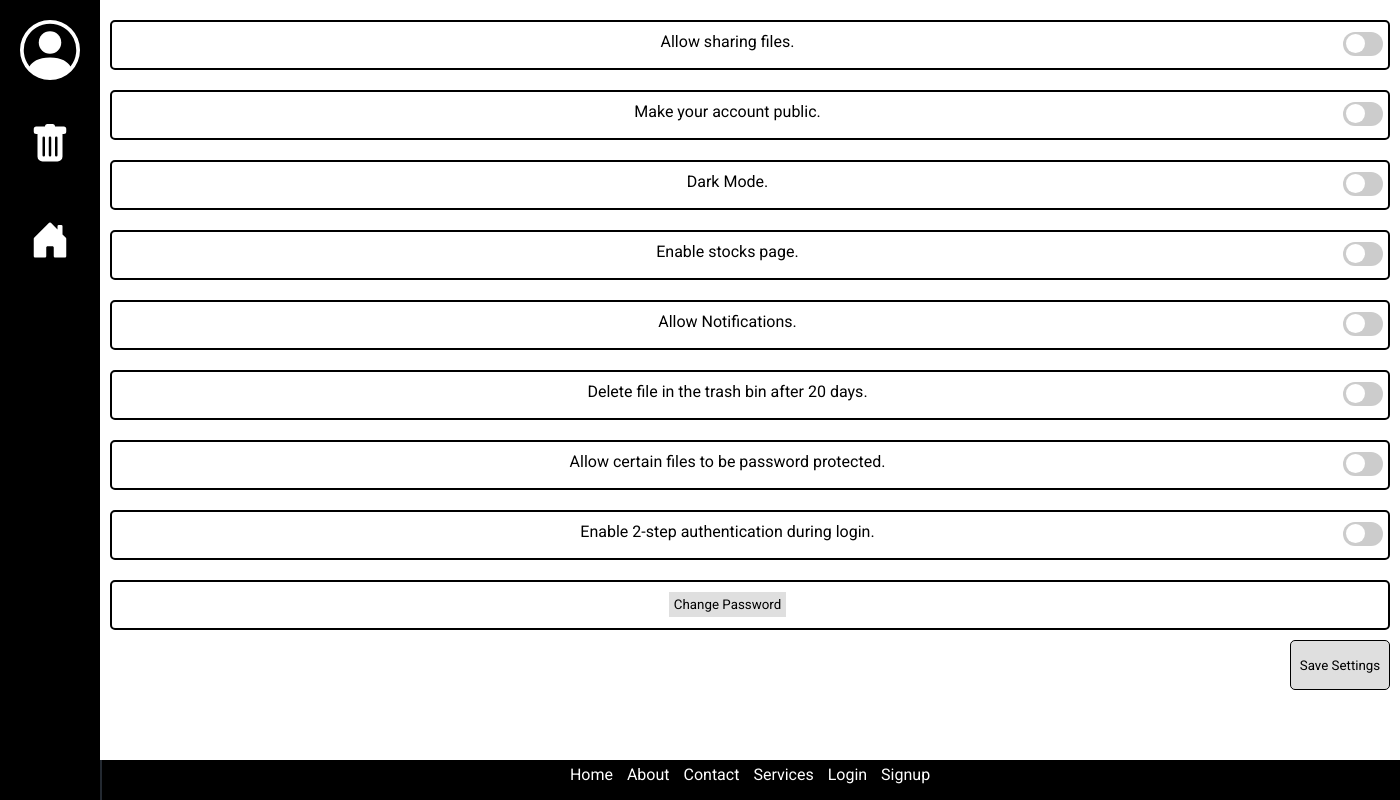
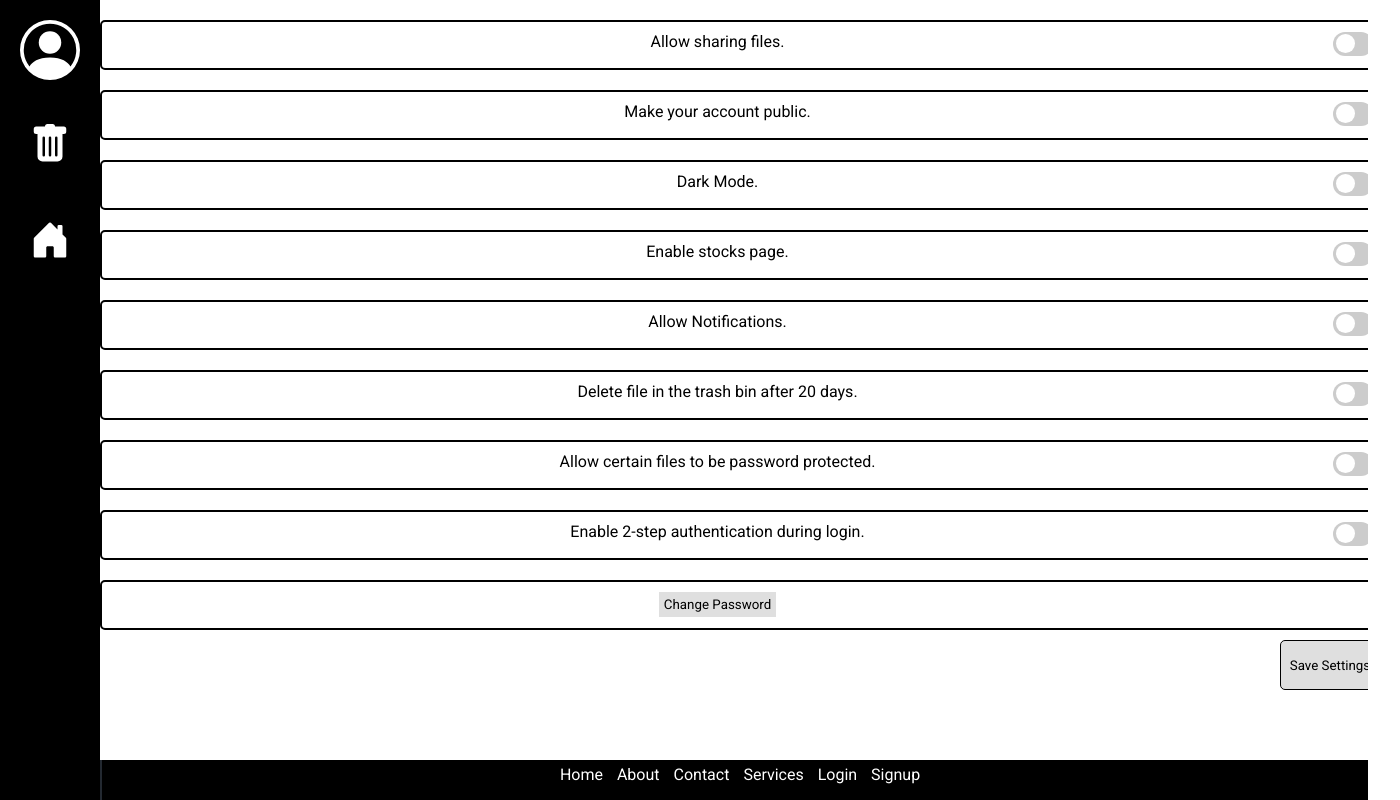
Before and after one commit to Stephen10121/Storage-Server, a Flask app: template templates/settings.html in a window 1400 px wide. Run offline with Flask 2, Linux system fonts and the light colour scheme; the template is opened without the code that fills it, so the values that code supplies are empty; parts of the project's set-up code (start-up, migrations or seed data) failed here and were passed over.

Commit message:
Update welcome.css

```diff
--- a/static/css/welcome.css
+++ b/static/css/welcome.css
@@ -9,6 +9,7 @@
 
 /* Light Mode */
 :root {
+  --main-width: 1268px;
   --bg-color: black;
   --bg-color-2: white;
   --bg-color-3: #f3f3f3;
@@ -44,6 +45,7 @@
 }
 
 .main {
+  width: var(--main-width);
   height: 100vh;
   overflow-y:auto;
   background-color: var(--bg-color-2);
```
